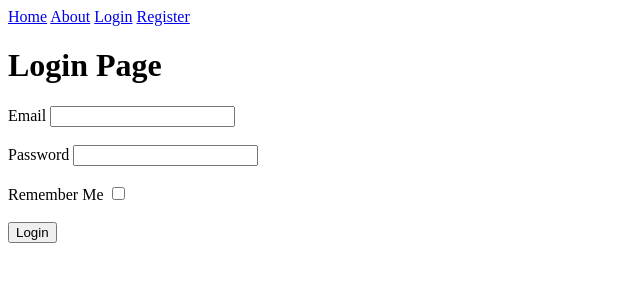
After one commit to paullagah/Flask, a Flask app: page /login in a window 1280 px wide. The commit adds this page. Shown: the top 300 px of the page, without its empty margins (0-640 px from the left). Run offline with Flask 2, Linux system fonts and the light colour scheme; parts of the project's set-up code (start-up, migrations or seed data) failed here and were passed over.

Commit message:
Created a working Login Page with "Remember me": - Logout button & Add Gymnast functionality specified only if user is logged in - Login & Register button only shown if no-one is logged in

```diff
--- a/app.py
+++ b/app.py
@@ -1,10 +1,11 @@
-from flask import Flask, url_for, redirect
+from flask import Flask, url_for, redirect, request
 from flask import render_template
 from flask_bcrypt import Bcrypt
 from flask_sqlalchemy import SQLAlchemy
 from os import environ
-
-from forms import GymnastsForm, RegistrationForm
+from flask_login import LoginManager
+from forms import GymnastsForm, RegistrationForm, LoginForm
+from flask_login import login_user, current_user, logout_user, login_required, UserMixin
 
 app = Flask(__name__)
 bcrypt = Bcrypt(app)
@@ -23,6 +24,8 @@ app.config['SQLALCHEMY_DATABASE_URI'] = 'mysql+pymysql://' + \
                                         environ.get('MYSQL_DB_NAME')
 
 db = SQLAlchemy(app)
+login_manager = LoginManager(app)
+login_manager.login_view = 'login'
 
 
 class Gymnasts(db.Model):
@@ -40,7 +43,12 @@ class Gymnasts(db.Model):
         )
 
 
-class Users(db.Model):
+@login_manager.user_loader
+def load_user(id):
+    return Users.query.get(int(id))
+
+
+class Users(db.Model, UserMixin):
     id = db.Column(db.Integer, primary_key=True)
     email = db.Column(db.String(300), nullable=False, unique=True)
     password = db.Column(db.String(500), nullable=False)
@@ -62,6 +70,7 @@ def about():
 
 
 @app.route('/add', methods=['GET', 'POST'])
+@login_required
 def add():
     form = GymnastsForm()
     if form.validate_on_submit():
@@ -91,6 +100,28 @@ def register():
     return render_template('register.html', title='Register', form=form)
 
 
+@app.route('/login', methods=['GET', 'POST'])
+def login():
+    if current_user.is_authenticated:
+        return redirect(url_for('home'))
+    form = LoginForm()
+    if form.validate_on_submit():
+        user = Users.query.filter_by(email=form.email.data).first()
+        if user and bcrypt.check_password_hash(user.password, form.password.data):
+            login_user(user, remember=form.remember.data)
+            next_page = request.args.get('next')
+            if next_page:
+                return redirect(next_page)
+            else:
+                return redirect(url_for('home'))
+    return render_template('login.html', title='Login', form=form)
+
+
+@app.route("/logout")
+def logout():
+    logout_user()
+    return redirect(url_for('login'))
+
 @app.route('/create')
 def create():
     db.create_all()
--- a/forms.py
+++ b/forms.py
@@ -1,6 +1,7 @@
 from flask_wtf import FlaskForm
-from wtforms import StringField, SubmitField, IntegerField, PasswordField
+from wtforms import StringField, SubmitField, IntegerField, PasswordField, BooleanField
 from wtforms.validators import DataRequired, Length, NumberRange, Email, EqualTo, ValidationError
+
 
 # from app import Users
 
@@ -52,6 +53,24 @@ class RegistrationForm(FlaskForm):
 
     submit = SubmitField('Sign Up')
 
+
+class LoginForm(FlaskForm):
+    email = StringField('Email',
+                        validators=[
+                            DataRequired(),
+                            Email()
+                        ]
+                        )
+
+    password = PasswordField('Password',
+                             validators=[
+                                 DataRequired()
+                             ]
+                             )
+
+    remember = BooleanField('Remember Me')
+    submit = SubmitField('Login')
+
     # def validate_email(self, email):
     #     user = Users.query.filter_by(email=email.data).first()
     #
--- a/templates/gymnast.html
+++ b/templates/gymnast.html
@@ -1,6 +1,7 @@
 {% extends "layout.html" %}
 
 {% block body_content %}
+  <h1>Add a Gymnast</h1>
    <div class="form">
         <form method="post" action="">
             {{ form.hidden_tag() }}
--- a/templates/layout.html
+++ b/templates/layout.html
@@ -10,12 +10,15 @@
 </head>
 <body>
     <div class="navbar">
-        <a href="{{ url_for('home') }}">Home</a> <br>
-        <a href="{{ url_for('about') }}">About</a> <br>
-        <a href="{{ url_for('add') }}">Add a Gymnast</a> <br>
-        <a href="{{ url_for('register') }}">Register</a> <br>
-        <a href="{{ url_for('create') }}">Create Database</a> <br>
-        <a href="{{ url_for('delete') }}">Delete Database</a> <br>
+        <a href="{{ url_for('home') }}">Home</a>
+        <a href="{{ url_for('about') }}">About</a>
+        {% if current_user.is_authenticated == True %}
+        <a href="{{ url_for('add') }}">Add a Gymnast</a>
+        <a href="{{ url_for('logout') }}">Logout</a>
+        {% else %}
+        <a href="{{ url_for('login') }}">Login</a>
+        <a href="{{ url_for('register') }}">Register</a>
+        {% endif %}
     </div>
     {% block body_content %}{% endblock %}
 </body>
--- /dev/null
+++ b/templates/login.html
@@ -0,0 +1,43 @@
+{% extends "layout.html" %}
+
+{% block body_content %}
+    <h1>Login Page</h1>
+    <p></p>
+    <div class="form">
+        <form method="POST" action="">
+            {{ form.hidden_tag() }}
+            <div class="form_group">
+                {{ form.email.label }}
+                {{ form.email }}
+                {% if form.email.errors %}
+                    <div class="error">
+                        {% for error in form.email.errors %}
+                            <span>{{ error }}</span>
+                        {% endfor %}
+                    </div>
+                {% endif %}
+            </div>
+        <br>
+        <div class="form_group">
+            {{ form.password.label }}
+            {{ form.password }}
+        </div>
+        <br>
+        <div class="form_group">
+            {{ form.remember.label }}
+            {{ form.remember }}
+            {% if form.remember.errors %}
+                <div class="error">
+                    {% for error in form.remember.errors %}
+                        <span>{{ error }}</span>
+                    {% endfor %}
+                </div>
+            {% endif %}
+        </div>
+        <br>
+        <div class="'form_group">
+            {{ form.submit }}
+        </div>
+        </form>
+    </div>
+{% endblock %}
```
